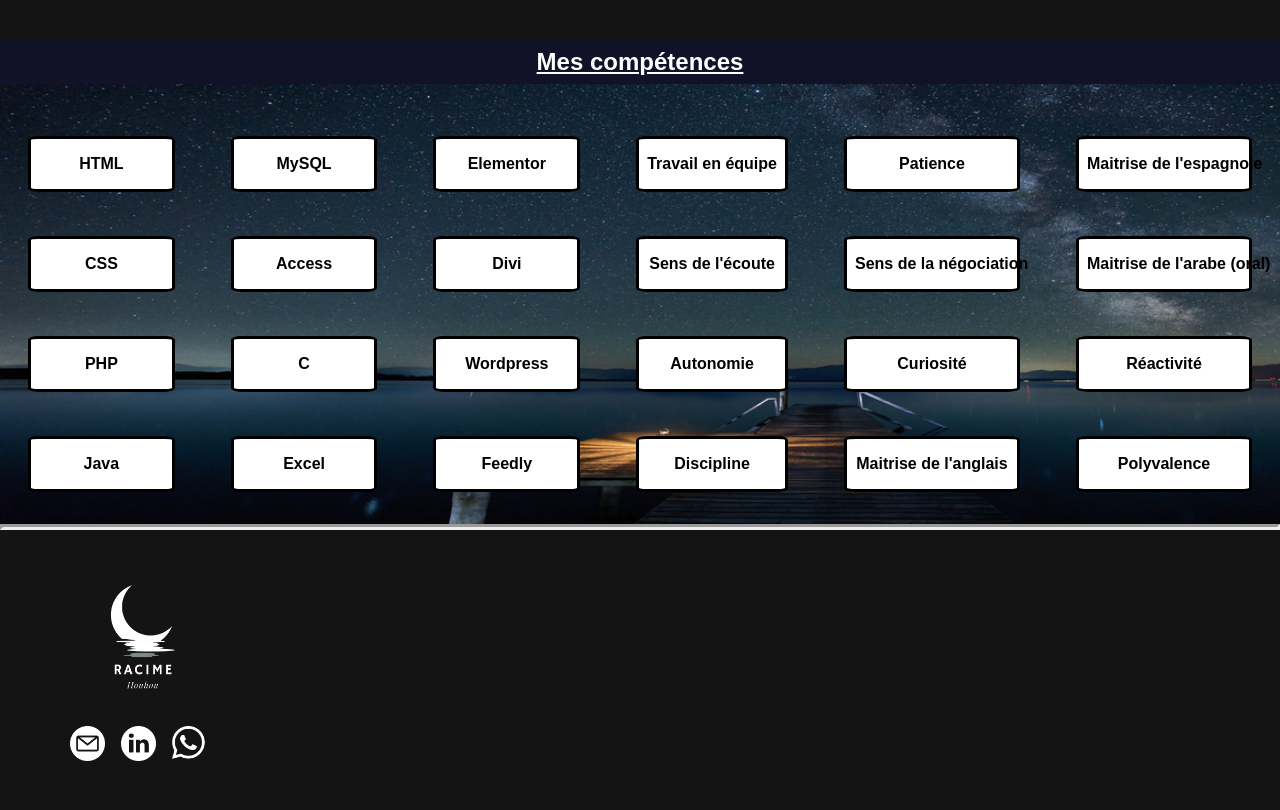
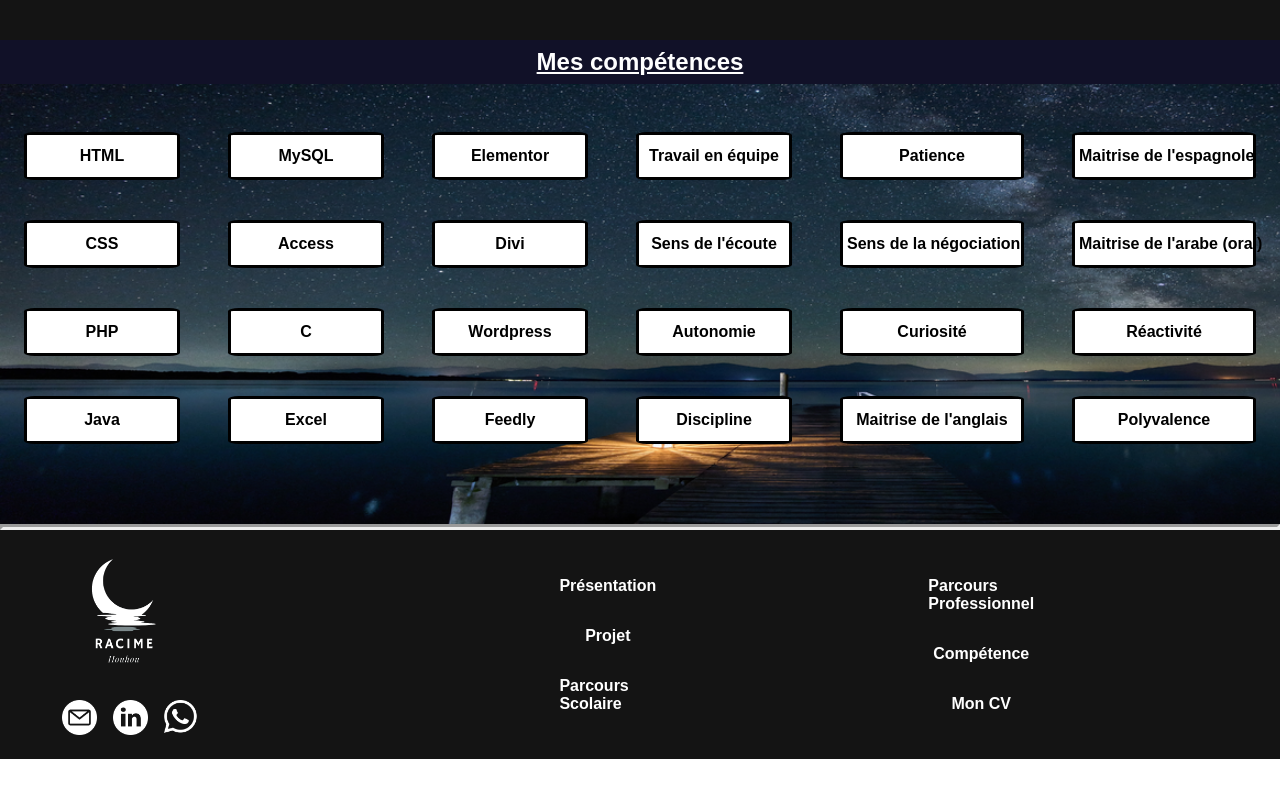
Before and after one commit to racime78/MonPortfolio, a plain HTML site: page index.html in a window 1280 px wide. Shown: the part 2308-3118 px from the top of the page. After the commit the page ends 3067 px from the top, so only its background shows below. Drawn offline with nearby package versions, Linux system fonts and the light colour scheme.

Commit message:
fin (sans poffinage)

```diff
--- a/index.html
+++ b/index.html
@@ -124,7 +124,7 @@
 
         <h2>Mon Parcours Professionnel</h2>
 
-        <div class="pro">
+        <div id="pro">
 
             <div class="xp1">
                 <h2>Dévellopeur-Web (Stage)</h2>
@@ -205,22 +205,45 @@
    <!-- part pro -->
 
     <hr>
-     <div class="footer">
+
+    <div class="footer">
 
         <div class="image">
 
-            <img class="lgfoot" src="public/logo.png" width="130vh" height="130vh">
+            <img src="public/logo.png" width="130vh" height="130vh">
 
             <div class="reseaux">
+
                 <img src="public/email.png" width="35vh" height="35vh">
                 <img src="public/linkedin.png" width="35vh" height="35vh">
                 <img src="public/phone.png" width="35vh" height="35vh">
-
 
             </div>
 
         </div>
 
+        <div class="pages">
+
+            <div class="page1">
+
+            <li><a href="#container">Présentation</a></li>
+            <li><a href="#projet">Projet</a></li>
+            <li><a href="#parcours">Parcours Scolaire</a></li>
+
+            </div>
+
+            <div class="page2">
+
+            <li><a href="#pro">Parcours Professionnel</a></li>
+            <li><a href="#competence">Compétence</a></li>
+            <li><a href="CV Houhou Racime 2022.pdf" target="_blank">Mon CV</a></li>
+
+            </div>
+
+
+        </div>
+
+
     </div>
 
 </body>
--- a/portfolio.css
+++ b/portfolio.css
@@ -39,6 +39,14 @@ hr
   border-width: 3px;
 }
 
+
+.debut
+{
+z-index: 1000;
+position: fixed;
+bottom: 6vh;
+right: 5vh;
+}
 
 
 /* DEBUT CSS MENU */
@@ -94,13 +102,7 @@ hr
 }
 /* FIN CSS MENU */
 
-.debut
-{
-z-index: 1000;
-position: fixed;
-bottom: 2vh;
-right: 5vh;
-}
+
 
 /*DEBUT CSS INTRO*/
 
@@ -250,9 +252,9 @@ right: 5vh;
   font-weight: bolder;
   color: black;
   background-color: white;
-  margin: 1.5vh;
+  margin: 1vh;
   margin-bottom: 4vh;
-  padding: 2vh 1vh;
+  padding: 1.5vh 0.5vh;
   border: 3px solid ;
   border-radius: 7%;
 }
@@ -261,7 +263,7 @@ right: 5vh;
 
 
 /* DEBUT CSS PARCOURS PRO*/
-.pro
+#pro
 {
   background-color: rgb(20, 20, 20);
   background-size: cover;
@@ -293,7 +295,7 @@ right: 5vh;
   transition: 0.6s;
 }
 
-.pro h2, h3, h4
+#pro h2, h3, h4
 {
   padding: 0.5vh;
   color: black;
@@ -308,11 +310,12 @@ right: 5vh;
 
 .footer
 {
-  justify-content: center;
-  height: 35vh;
+  list-style: none;
+  align-items: center;
   background-color: rgb(20, 20, 20);
   display:flex;
-  flex-direction: column;
+  flex-direction: row;
+  padding-left: 3%;
 }
 
 
@@ -334,7 +337,34 @@ right: 5vh;
 {
   display: flex;
   flex-direction: column;
+  justify-content: flex-start;
+  width: 25vh;
+  padding: 2vh;
+  margin-right: 40vh;
+}
+
+
+.pages
+{
+  display: flex;
+  flex-direction: row;
+  justify-content: center;
   align-items: center;
-  padding-left: 3%;
-  width: 25vh;
 }
+
+
+.page1 li a,.page2 li a
+{
+  font-weight: bold;
+  text-decoration: none;
+  color: white;
+}
+
+.page1 li, .page2 li
+{
+  display: flex;
+  justify-content: center;
+  align-items: center;
+  padding: 2vh;
+  margin-right: 30vh;
+}
```
